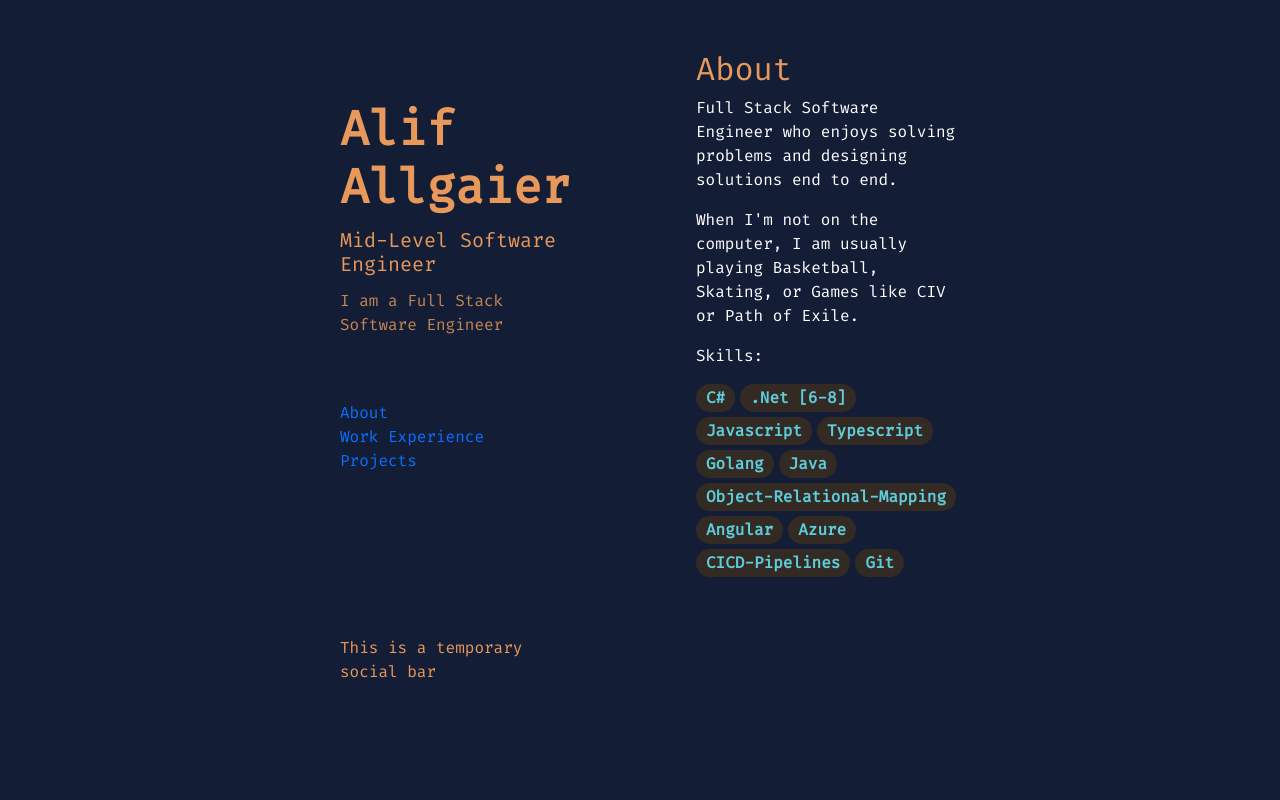
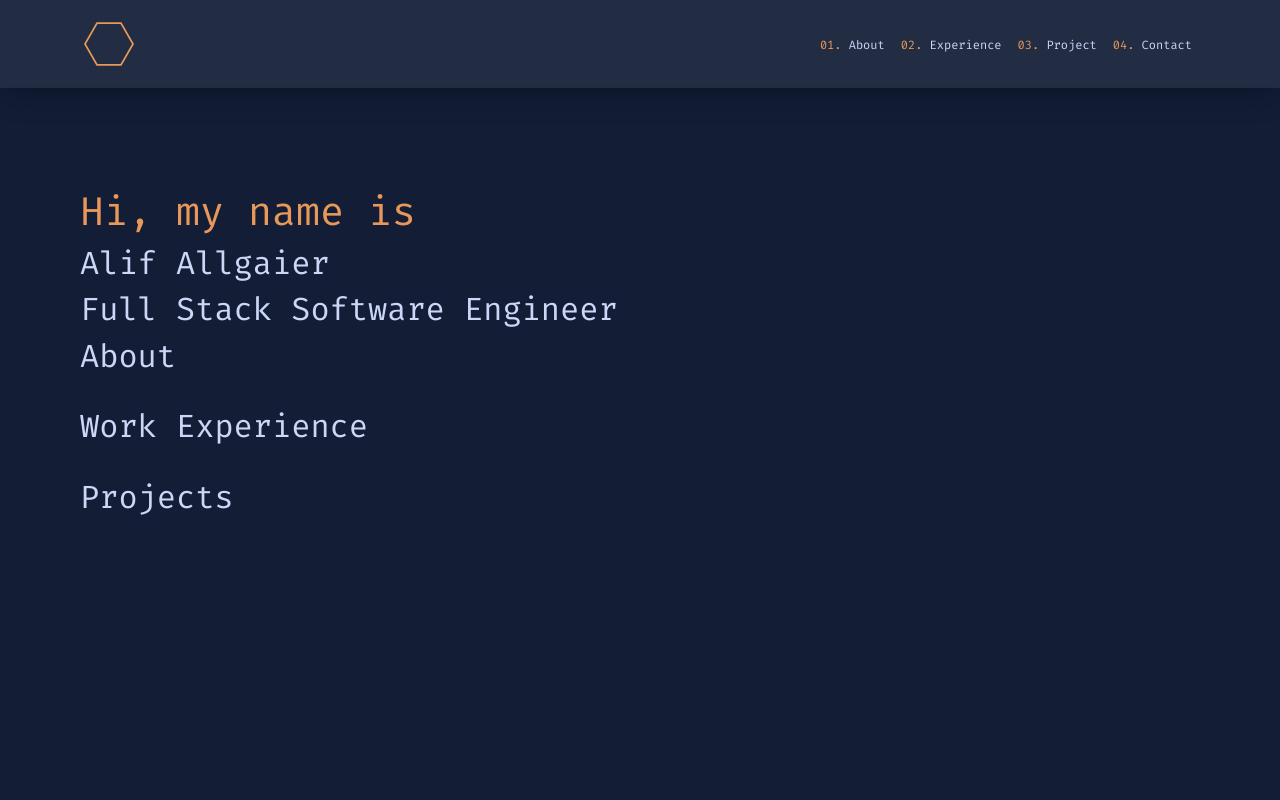
Before and after one commit to DCDLEAFY/dcdleafy-portfolio, an Angular app in the folder portfolio/: page / in a window 1280 px wide. Shown: the top 800 px of the page. Built offline with nearby package versions, Linux system fonts and the light colour scheme.

Commit message:
global scss file, updated nav, and app component

```diff
--- a/portfolio/src/app/app.component.html
+++ b/portfolio/src/app/app.component.html
@@ -1,19 +1,20 @@
-
-<div class="page-container">
+<body class="page-container">
     <app-portfolio-nav></app-portfolio-nav>
     <div class="content-section">
+        <section>
+            <h1>Hi, my name is</h1>
+            <h2>Alif Allgaier</h2>
+            <h2>Full Stack Software Engineer</h2>
+        </section>
+
         <section id="about">
-            <h2 class="section-title">About</h2>
-            <p class="info">Full Stack Software Engineer who enjoys solving problems and designing solutions end to end.</p>
-            <p class="info">When I'm not on the computer, I am usually playing Basketball, Skating, or Games like CIV or Path of Exile.</p>
-            <p class="info">Skills:</p>
-            <app-portfolio-skill-badges [skillList]="aboutSkillList"></app-portfolio-skill-badges>
-            <div class="temp"></div>
+            <h2>About</h2>
+            <!-- <app-portfolio-skill-badges [skillList]="aboutSkillList"></app-portfolio-skill-badges> -->
         </section>
 
         <br>
 
-        <section id="work-experience">
+        <section id="experience">
             <h2>Work Experience</h2>
         </section>
 
@@ -23,4 +24,4 @@
             <h2>Projects</h2>
         </section>
     </div>
-</div>
+</body>
--- a/portfolio/src/app/app.component.scss
+++ b/portfolio/src/app/app.component.scss
@@ -1,3 +1,5 @@
+@use '../assets/scss/global-var';
+
 @font-face {
     font-family: 'FiraCodeReg';
     src: url('../assets/fonts/FiraCode/FiraCode-Regular.ttf');
@@ -9,21 +11,26 @@
 }
 
 .page-container {
-    display: flex;
-    justify-content: space-between;
-    padding-left: 20rem;
-    padding-right: 20rem;
-    column-gap: 6rem;
-    flex-grow: 1;
-    background-color: rgb(19,29,53);
     color: rgb(231,152,90);
     font-family: 'FiraCodeReg';
 }
 
 .content-section {
-    padding-top: 50px;
+    padding-top: 100px;
     position: static;
-    width: 100%;
+    height: 100%;
+    padding-bottom: 1000px;
+    background-color: global-var.$primary-background-colour;
+    padding-left: 5rem;
+    padding-right: 5rem;
+
+    h1 {
+        color: global-var.$special-text;
+    }
+
+    h2 {
+        color: global-var.$primary-text;
+    }
 }
 
 .info{
--- a/portfolio/src/app/core/components/portfolio-nav/portfolio-nav.component.html
+++ b/portfolio/src/app/core/components/portfolio-nav/portfolio-nav.component.html
@@ -1,31 +1,21 @@
-<div class="nav-container">
-    <div class="top">
-        <div class="information-section">
-            <h1 class="primary-text">Alif Allgaier</h1>
-            <h2 class="secondary-text">Mid-Level Software Engineer</h2>
-            <p class="tertiary-text">
-                I am a Full Stack Software Engineer
-            </p>
-        </div>
+<div class="navigation-bar">
+    <div class="logo-section">
+        <div class="logo">
 
-        <div class="navigation-section">
-            <nav>
-                <ul class="nav nav-pills">
-                    <li class="nav-item">
-                        <a class="nav-link" href="#about">About</a>
-                    </li>
-                    <li class="nav-item">
-                        <a class="nav-link" href="#work-experience">Work Experience</a>
-                    </li>
-                    <li class="nav-item">
-                        <a class="nav-link" href="#project">Projects</a>
-                    </li>
-                </ul>
-            </nav>
         </div>
     </div>
-
-    <div class="bottom">
-        <p>This is a temporary social bar</p>
-    </div>
+    <ul class="nav-section">
+        <li>
+            <a href="#about" class="hover-underline-animation"><span>01.&nbsp;</span>About</a>
+        </li>
+        <li>
+            <a href="#experience" class="hover-underline-animation"><span>02.&nbsp;</span>Experience</a>
+        </li>
+        <li>
+            <a href="#project" class="hover-underline-animation"><span>03.&nbsp;</span>Project</a>
+        </li>
+        <li>
+            <a href="#project" class="hover-underline-animation"><span>04.&nbsp;</span>Contact</a>
+        </li>
+    </ul>
 </div>
--- a/portfolio/src/app/core/components/portfolio-nav/portfolio-nav.component.scss
+++ b/portfolio/src/app/core/components/portfolio-nav/portfolio-nav.component.scss
@@ -1,57 +1,63 @@
-.nav-container {
+@use '../../../../assets/scss/global-var';
+
+.navigation-bar {
+    top: 0px;
     display: flex;
-    flex-direction: column;
     position: sticky;
-    height: 100vh;
     justify-content: space-between;
+    padding-left: 5rem;
+    padding-right: 5rem;
 
-    padding-top: 100px;
-    padding-bottom: 100px;
-    padding-left: 20px;
-    padding-right: 20px;
-    top: 0;
+    padding-top: 15px;
+    padding-bottom: 15px;
 
-    min-width: 35vh;
+    background-color: global-var.$transparent-primary-background-colour;
+    backdrop-filter: blur(6px);
+    box-shadow: 0 10px 30px -10px rgba(2,12,27,0.7);
 }
 
-.information-section{
-    h1{
-        font-size: 3rem;
-        font-weight: bold;
-    }
+.logo-section {
+    display: inherit;
+    justify-content: center;
 
-    h2{
-        font-size: 1.25rem;
-    }
 
-    p{
-        font-size: 1rem;
-        width: 80%;
+    .logo {
+        align-self: center;
+        text-align: center;
+        margin: .25rem;
+        padding: .25rem;
+
+        width: 50px;
+        aspect-ratio: 1;
+        clip-path: polygon(100% 50%,75% 93.3%,25% 93.3%,0% 50%,25% 6.7%,75% 6.7%,100% 50%,calc(75% - 1px) calc(6.7% - -1.73px),calc(25% - -1px) calc(6.7% - -1.73px),calc(0% - -2px) calc(50% - 0px),calc(25% - -1px) calc(93.3% - 1.73px),calc(75% - 1px) calc(93.3% - 1.73px),calc(100% - 2px) calc(50% - 0px),calc(75% - 1px) calc(6.7% - -1.73px));
+        background-color: global-var.$special-text;
     }
 }
 
-.navigation-section {
-    padding-top: 3rem;
+.nav-section {
+    display: inherit;
+    column-gap: 1rem;
+    margin: .25rem;
+    padding: .25rem;
 
-    ul{
-        display: flex;
-        flex-direction: column;
+    li {
+        list-style-type: none;
+        align-self: center;
+        text-align: center;
     }
 
-    .nav-link{
-        padding: 0;
+    a {
+        font-size: 12px;
+        transition: color 0.5s;
+        text-decoration: none;
+        span {
+            color: global-var.$special-text;
+        }
+
+        color: global-var.$primary-text;
+    }
+
+    a:hover {
+        color: global-var.$special-text;
     }
 }
-
-.primary-text {
-
-}
-
-.secondary-text {
-    padding-top: 5px;
-    padding-bottom: 5px;
-}
-
-.tertiary-text {
-    opacity: 85%;
-}
--- /dev/null
+++ b/portfolio/src/assets/scss/global-var.scss
@@ -0,0 +1,34 @@
+
+$transparent-primary-background-colour: rgba(19, 29, 53, 0.935);
+$primary-background-colour: rgb(19,29,53);
+$secondary-background-colour: none;
+$special-text: rgb(231,152,90);
+$primary-text: rgb(204,214,246);
+$secondary-text: rgba(204, 214, 246, 0.613);
+$tertiary-text: none;
+$nav-list-text: none;
+
+
+.hover-underline-animation {
+    display: inline-block;
+    position: relative;
+    color: $special-text;
+}
+
+.hover-underline-animation::after {
+    content: '';
+    position: absolute;
+    width: 100%;
+    transform: scaleX(0);
+    height: 1px;
+    bottom: 0;
+    left: 0;
+    background-color: $special-text;
+    transform-origin: bottom right;
+    transition: transform 0.25s ease-out;
+}
+
+.hover-underline-animation:hover::after {
+    transform: scaleX(1);
+    transform-origin: bottom left;
+}
```
